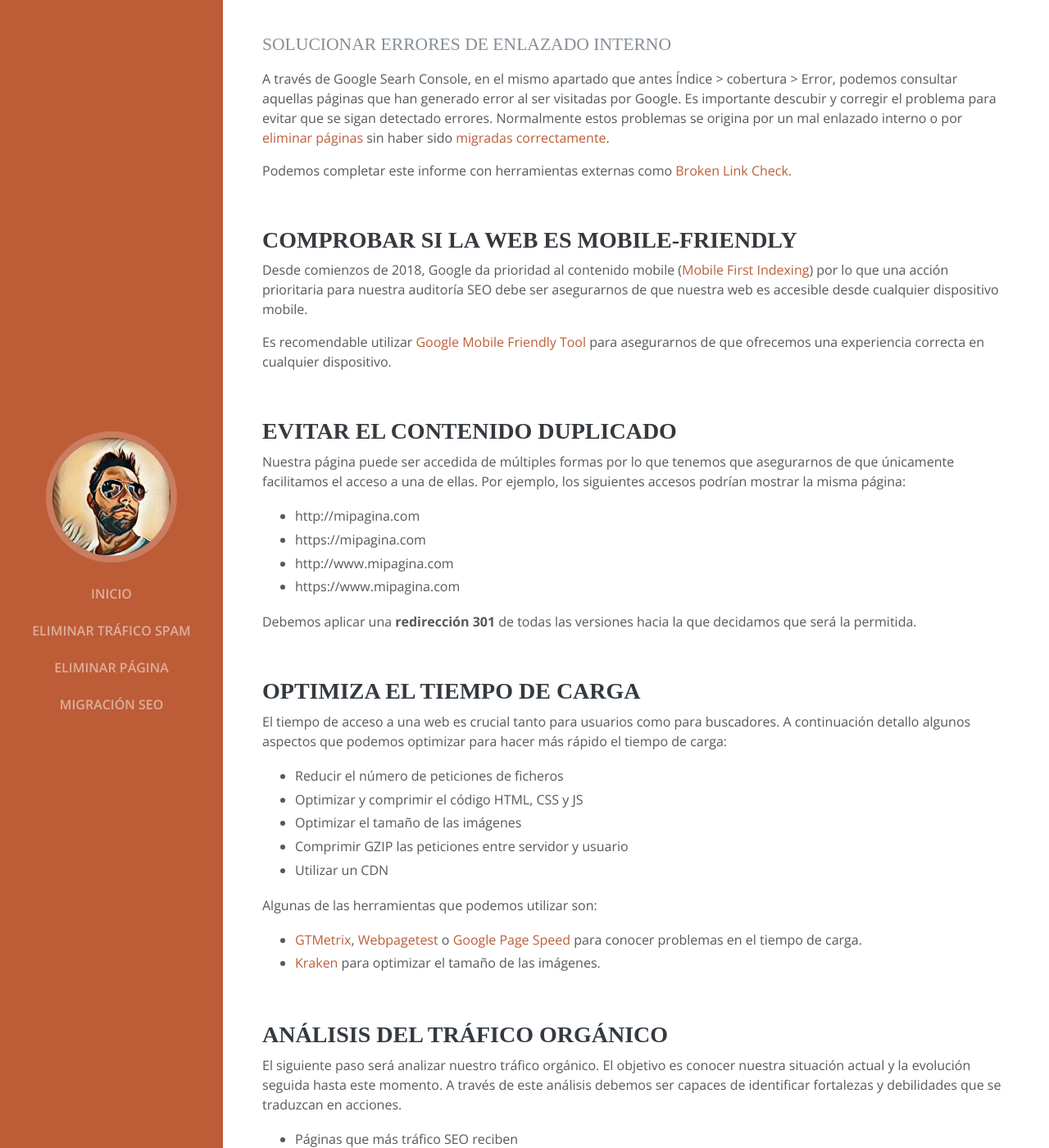
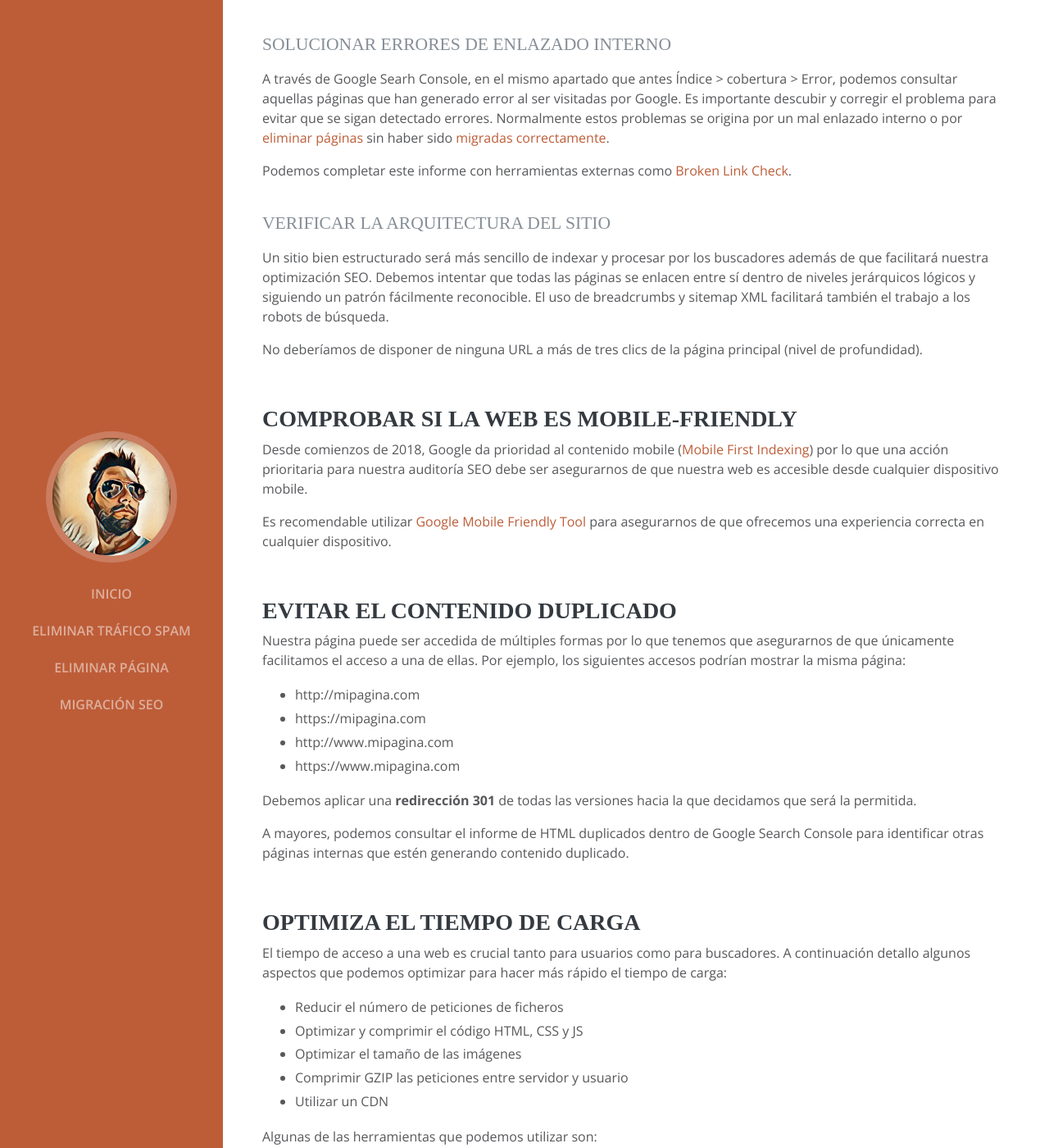
Before and after one commit to Emirodgar/w-chuleta-seo, a Jekyll site: the page built from auditoria-seo.md, in a window 1280 px wide and 1400 px high, scrolled down 797 px. Shown: the whole window at 82% size. Built offline with Jekyll 4.4.1, drawn with Linux system fonts in a browser that asks for light colours; some web fonts are replaced; our own code applies the rules of GitHub Pages for plain Markdown files; some of the changed text lies outside the part shown.

Commit message:
Update auditoria-seo.md

```diff
--- a/auditoria-seo.md
+++ b/auditoria-seo.md
@@ -32,6 +32,12 @@
 
 Podemos completar este informe con herramientas externas como [Broken Link Check](http://www.brokenlinkcheck.com/).
 
+### Verificar la arquitectura del sitio
+
+Un sitio bien estructurado será más sencillo de indexar y procesar por los buscadores además de que facilitará nuestra optimización SEO. Debemos intentar que todas las páginas se enlacen entre sí dentro de niveles jerárquicos lógicos y siguiendo un patrón fácilmente reconocible. El uso de breadcrumbs y sitemap XML facilitará también el trabajo a los robots de búsqueda.
+
+No deberíamos de disponer de ninguna URL a más de tres clics de la página principal (nivel de profundidad).
+
 ## Comprobar si la web es Mobile-Friendly
 
 Desde comienzos de 2018, Google da prioridad al contenido mobile ([Mobile First Indexing](https://webmasters.googleblog.com/2018/03/rolling-out-mobile-first-indexing.html)) por lo que una acción prioritaria para nuestra auditoría SEO debe ser asegurarnos de que nuestra web es accesible desde cualquier dispositivo mobile.
@@ -48,6 +54,8 @@
  - https://www.mipagina.com
 
 Debemos aplicar una **redirección 301** de todas las versiones hacia la que decidamos que será la permitida.
+
+A mayores, podemos consultar el informe de HTML duplicados dentro de Google Search Console para identificar otras páginas internas que estén generando contenido duplicado.
 
 ## Optimiza el tiempo de carga
 
@@ -98,3 +106,7 @@
  - Pequeños párrafos en lugar de grandes piezas de contenido
  - Uso de material multimedia como imágenes o vídeos
  - Uso de enlaces complementarios
+
+ ## Atrapa al usuario
+
+Es extramadamente importante que el tráfico SEO que recibamos en nuestra página encuentre lo que estaba buscando. Métricas como tiempo en el sitio o porcentaje de rebote nos dará información de interés sobre si somos capaces de atrapar al usuario en nuestro sitio o si por el contrario vuelve a Google para visitar a un competidor orgánico.
```
